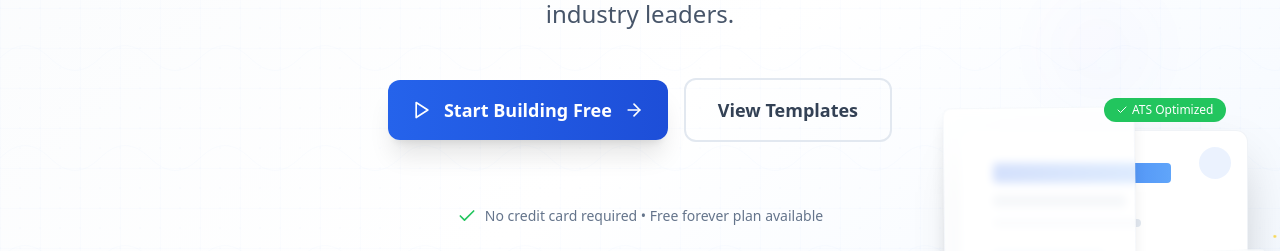
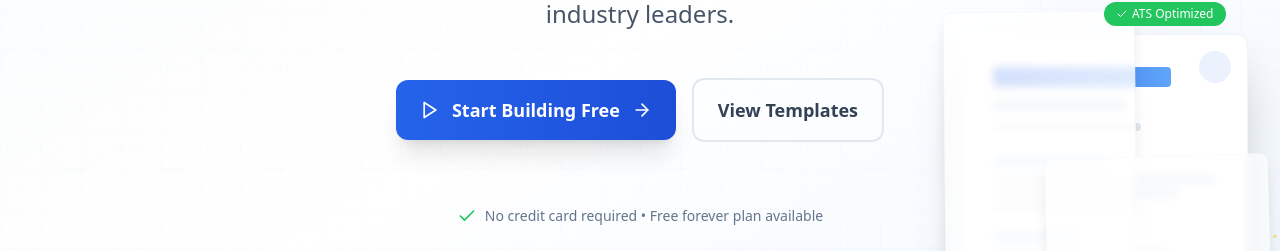
Before and after one commit to lahori-venkatesh/resumesurgdemo, a React (Vite) app: page / in a window 1280 px wide. Shown: the part 456-707 px from the top of the page. Built offline with nearby package versions, Linux system fonts and the light colour scheme; no server answers.

Commit message:
Updated HeroSection.tsx

```diff
--- a/src/components/ui/HeroSection.tsx
+++ b/src/components/ui/HeroSection.tsx
@@ -196,7 +196,7 @@ const HeroSection: React.FC<HeroSectionProps> = ({
   ];
 
   return (
-    <section className={`relative min-h-screen flex items-center justify-center pt-20 pb-48 px-4 sm:px-6 lg:px-8 overflow-hidden  ${
+    <section className={`relative min-h-screen flex items-center justify-center pt-20 pb-58 px-4 sm:px-6 lg:px-8 overflow-hidden  ${
       isDarkMode ? 'text-white' : 'text-slate-900'
     }`}>
       <BackgroundPattern isDarkMode={isDarkMode} />
@@ -283,7 +283,7 @@ const HeroSection: React.FC<HeroSectionProps> = ({
 
           <motion.button
             onClick={() => onNavigate?.('templates')}
-            className={`flex items-center space-x-2 px-8 py-4 rounded-xl font-semibold text-lg border-2 transition-all duration-300 ${
+            className={`flex items-center space-x-2 px-6 py-4 rounded-xl font-semibold text-lg border-2 transition-all duration-300 ${
               isDarkMode
                 ? 'border-slate-700 text-slate-300 hover:border-slate-600 hover:bg-slate-800'
                 : 'border-slate-200 text-slate-700 hover:border-slate-300 hover:bg-slate-50'
```
